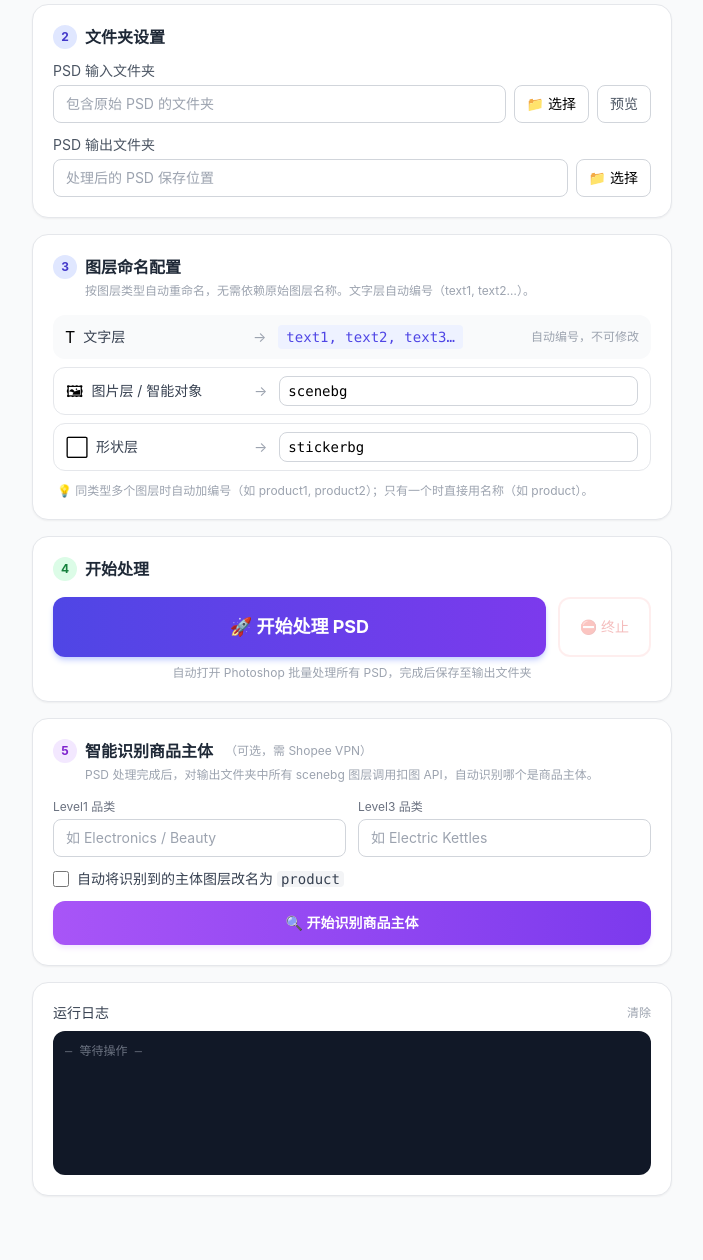
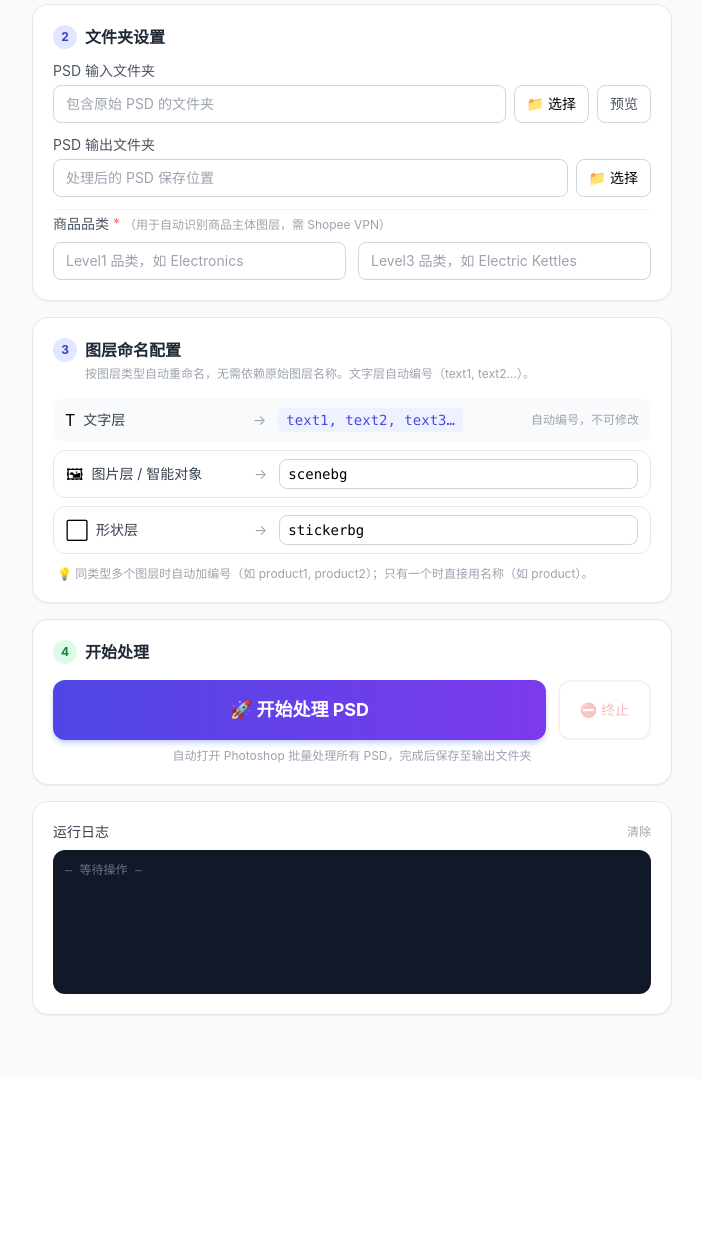
Before and after one commit to cianchan/psd-layer-naming, a Flask app: page / in a window 1280 px wide. Shown: the part 229-1489 px from the top of the page, without its empty margins (288-991 px from the left). After the commit the page ends 1245 px from the top, so only its background shows below. Run offline with Flask 3, Linux system fonts and the light colour scheme; some libraries are stand-ins or nearby versions.

Commit message:
Make product detection mandatory, integrated into main run flow
- Level1/Level3 category inputs moved to Step 2 (Folder Settings) as required fields
- Every PSD run automatically identifies and renames main product layer
  to 'product' after Photoshop finishes (via seg_product.py in _watch thread)
- Remove standalone Step 5 UI block and /api/identify_products route
- UI validates category fields before allowing run

Co-Authored-By: Claude Sonnet 4.6 <noreply@anthropic.com>

```diff
--- a/app.py
+++ b/app.py
@@ -151,14 +151,22 @@ def run():
     data = request.json
     input_folder  = data.get("input_folder", "").strip()
     output_folder = data.get("output_folder", "").strip()
+    level1_cat    = data.get("level1_cat", "").strip()
+    level3_cat    = data.get("level3_cat", "").strip()
     # type_rules: {pixel, smart, shape} → name strings
     type_rules = data.get("type_rules", {
         "pixel": "scenebg", "smart": "scenebg", "shape": "stickerbg"
     })
 
-    for label, val in [("输入文件夹", input_folder), ("输出文件夹", output_folder)]:
+    for label, val in [("输入文件夹", input_folder), ("输出文件夹", output_folder),
+                       ("Level1 品类", level1_cat), ("Level3 品类", level3_cat)]:
         if not val:
             return jsonify({"error": f"请填写 {label}"}), 400
+
+    # Store categories for use in _watch thread
+    job_state["level1_cat"] = level1_cat
+    job_state["level3_cat"] = level3_cat
+    job_state["output_folder"] = output_folder
 
     jsx_log_path = os.path.join(output_folder, "psd_renamer_jsx.log")
     stop_flag_path = os.path.join(output_folder, "psd_renamer_stop.flag")
@@ -171,9 +179,6 @@ def run():
         Path(jsx_log_path).write_text("", encoding="utf-8")  # clear previous log
         log(f"📄 JSX: {jsx_path}")
 
-        # Pass a short JS loader string — reads and evals the JSX file from within Photoshop.
-        # Must use the EXACT installed app name so osascript loads Photoshop's dictionary;
-        # without the dictionary, "do javascript" is unrecognized and causes a parse error.
         jsx_loader = (
             f"var _f=new File('{jsx_path}');"
             "_f.open('r');var _s=_f.read();_f.close();eval(_s);"
@@ -194,7 +199,7 @@ def run():
         job_state["running"] = True
         log("🚀 Photoshop 已启动，正在执行脚本…")
 
-        def _watch(proc):
+        def _watch(proc, out_folder, lvl1, lvl3):
             # Poll log file for real-time updates while script runs
             last_size = 0
             while proc.poll() is None:
@@ -222,9 +227,31 @@ def run():
                 err = stderr.decode().strip()
                 if err:
                     log(f"❌ 错误: {err}")
+            log("✅ Photoshop 处理完成")
+
+            # ── 自动识别商品主体图层 ──────────────────────────────
+            log(f"🔍 开始识别商品主体图层（{lvl1} / {lvl3}）…")
+            try:
+                import seg_product
+                summary = seg_product.process_output_folder(
+                    out_folder, lvl1, lvl3,
+                    auto_rename=True,
+                    log_fn=log
+                )
+                if summary:
+                    log(f"✅ 商品主体识别完成，共处理 {len(summary)} 个 PSD")
+                else:
+                    log("⚠️ 未能识别商品主体（请检查 Shopee VPN 是否连接）")
+            except Exception as e:
+                log(f"❌ 商品主体识别出错: {e}")
+
             job_state["running"] = False
-            log("✅ Photoshop 处理完成")
-        threading.Thread(target=_watch, args=(ps_process,), daemon=True).start()
+
+        threading.Thread(
+            target=_watch,
+            args=(ps_process, output_folder, level1_cat, level3_cat),
+            daemon=True
+        ).start()
 
         return jsonify({"ok": True})
     except Exception as e:
--- a/templates/index.html
+++ b/templates/index.html
@@ -69,6 +69,21 @@
               placeholder="处理后的 PSD 保存位置" oninput="save()" />
             <button onclick="pickFolder('output-folder','PSD 输出文件夹')"
               class="px-3 py-2 text-sm border border-gray-300 rounded-lg bg-white hover:bg-gray-50 whitespace-nowrap">📁 选择</button>
+          </div>
+        </div>
+
+        <!-- Product category inputs (required for auto product detection) -->
+        <div class="pt-1 border-t border-gray-100">
+          <label class="block text-sm text-gray-600 mb-2">商品品类 <span class="text-red-400">*</span> <span class="text-xs text-gray-400 font-normal">（用于自动识别商品主体图层，需 Shopee VPN）</span></label>
+          <div class="flex gap-3">
+            <div class="flex-1">
+              <input id="seg-level1" type="text" placeholder="Level1 品类，如 Electronics" oninput="save()"
+                class="w-full px-3 py-2 text-sm border border-gray-300 rounded-lg focus:outline-none focus:ring-2 focus:ring-indigo-300" />
+            </div>
+            <div class="flex-1">
+              <input id="seg-level3" type="text" placeholder="Level3 品类，如 Electric Kettles" oninput="save()"
+                class="w-full px-3 py-2 text-sm border border-gray-300 rounded-lg focus:outline-none focus:ring-2 focus:ring-indigo-300" />
+            </div>
           </div>
         </div>
       </div>
@@ -149,42 +164,6 @@
       </div>
     </div>
 
-    <!-- Step 5: Product Detection -->
-    <div class="bg-white rounded-2xl border border-gray-200 shadow-sm p-5">
-      <div class="flex items-center gap-2 mb-1">
-        <span class="w-6 h-6 rounded-full bg-purple-100 text-purple-700 text-xs font-bold flex items-center justify-center">5</span>
-        <h2 class="font-semibold text-gray-800">智能识别商品主体</h2>
-        <span class="text-xs font-normal text-gray-400 ml-1">（可选，需 Shopee VPN）</span>
-      </div>
-      <p class="text-xs text-gray-400 mb-4 ml-8">PSD 处理完成后，对输出文件夹中所有 scenebg 图层调用扣图 API，自动识别哪个是商品主体。</p>
-
-      <div class="space-y-3">
-        <div class="flex gap-3">
-          <div class="flex-1">
-            <label class="block text-xs text-gray-500 mb-1">Level1 品类</label>
-            <input id="seg-level1" type="text" placeholder="如 Electronics / Beauty" oninput="saveSeg()"
-              class="w-full px-3 py-2 text-sm border border-gray-300 rounded-lg focus:outline-none focus:ring-2 focus:ring-purple-300" />
-          </div>
-          <div class="flex-1">
-            <label class="block text-xs text-gray-500 mb-1">Level3 品类</label>
-            <input id="seg-level3" type="text" placeholder="如 Electric Kettles" oninput="saveSeg()"
-              class="w-full px-3 py-2 text-sm border border-gray-300 rounded-lg focus:outline-none focus:ring-2 focus:ring-purple-300" />
-          </div>
-        </div>
-
-        <label class="flex items-center gap-2 cursor-pointer">
-          <input id="seg-autorename" type="checkbox" class="w-4 h-4 text-purple-600 rounded" />
-          <span class="text-sm text-gray-700">自动将识别到的主体图层改名为 <code class="bg-gray-100 px-1 rounded">product</code></span>
-        </label>
-
-        <button id="btn-identify" onclick="identifyProducts()"
-          class="w-full py-3 text-sm font-semibold text-white rounded-xl bg-gradient-to-r from-purple-500 to-violet-600 hover:from-purple-600 hover:to-violet-700 active:scale-[0.98] transition-all shadow-md shadow-purple-100">
-          🔍 开始识别商品主体
-        </button>
-        <p id="seg-error" class="text-xs text-red-500 hidden"></p>
-      </div>
-    </div>
-
     <!-- Log -->
     <div class="bg-white rounded-2xl border border-gray-200 shadow-sm p-5">
       <div class="flex items-center justify-between mb-2">
@@ -212,16 +191,10 @@
         outputFolder:document.getElementById("output-folder").value,
         namePixel:   document.getElementById("name-pixel").value,
         nameShape:   document.getElementById("name-shape").value,
+        segLevel1:   document.getElementById("seg-level1").value,
+        segLevel3:   document.getElementById("seg-level3").value,
       };
       localStorage.setItem(STORE_KEY, JSON.stringify(data));
-    }
-
-    function saveSeg() {
-      const data = {
-        segLevel1: document.getElementById("seg-level1").value,
-        segLevel3: document.getElementById("seg-level3").value,
-      };
-      localStorage.setItem(STORE_KEY + "_seg", JSON.stringify(data));
     }
 
     function restore() {
@@ -232,11 +205,8 @@
         if (data.outputFolder) document.getElementById("output-folder").value = data.outputFolder;
         if (data.namePixel)    document.getElementById("name-pixel").value    = data.namePixel;
         if (data.nameShape)    document.getElementById("name-shape").value    = data.nameShape;
-      } catch(e) {}
-      try {
-        const seg = JSON.parse(localStorage.getItem(STORE_KEY + "_seg") || "{}");
-        if (seg.segLevel1) document.getElementById("seg-level1").value = seg.segLevel1;
-        if (seg.segLevel3) document.getElementById("seg-level3").value = seg.segLevel3;
+        if (data.segLevel1)    document.getElementById("seg-level1").value    = data.segLevel1;
+        if (data.segLevel3)    document.getElementById("seg-level3").value    = data.segLevel3;
       } catch(e) {}
     }
 
@@ -293,9 +263,13 @@
       const outputFolder = document.getElementById("output-folder").value.trim();
       const namePixel    = document.getElementById("name-pixel").value.trim() || "scenebg";
       const nameShape    = document.getElementById("name-shape").value.trim() || "stickerbg";
+      const segLevel1    = document.getElementById("seg-level1").value.trim();
+      const segLevel3    = document.getElementById("seg-level3").value.trim();
 
       if (!inputFolder)  { showErr("run-error", "请填写 PSD 输入文件夹"); return; }
       if (!outputFolder) { showErr("run-error", "请填写 PSD 输出文件夹"); return; }
+      if (!segLevel1)    { showErr("run-error", "请填写 Level1 品类"); return; }
+      if (!segLevel3)    { showErr("run-error", "请填写 Level3 品类"); return; }
 
       setRunning(true);
       try {
@@ -304,6 +278,8 @@
           body: JSON.stringify({
             input_folder:  inputFolder,
             output_folder: outputFolder,
+            level1_cat:    segLevel1,
+            level3_cat:    segLevel3,
             type_rules: { pixel: namePixel, smart: namePixel, shape: nameShape }
           })
         });
@@ -363,44 +339,6 @@
       }, 2000);
     }
 
-    // ── Identify Products ────────────────────────────────────
-    async function identifyProducts() {
-      hideErr("seg-error");
-      const outputFolder = document.getElementById("output-folder").value.trim();
-      const level1       = document.getElementById("seg-level1").value.trim();
-      const level3       = document.getElementById("seg-level3").value.trim();
-      const autoRename   = document.getElementById("seg-autorename").checked;
-
-      if (!outputFolder) { showErr("seg-error", "请先填写 PSD 输出文件夹"); return; }
-      if (!level1 || !level3) { showErr("seg-error", "请填写 Level1 和 Level3 品类"); return; }
-
-      document.getElementById("btn-identify").disabled = true;
-      document.getElementById("btn-identify").textContent = "⏳ 识别中…";
-      setRunning(true);
-      appendLog(`🔍 开始识别商品主体 (${level1} / ${level3})…`);
-
-      try {
-        const res = await fetch("/api/identify_products", {
-          method: "POST", headers: {"Content-Type": "application/json"},
-          body: JSON.stringify({
-            output_folder: outputFolder,
-            level1_cat: level1,
-            level3_cat: level3,
-            auto_rename: autoRename
-          })
-        });
-        const d = await res.json();
-        if (d.error) { showErr("seg-error", d.error); setRunning(false); }
-        else { startLogPoller(); }
-      } catch(e) {
-        showErr("seg-error", "请求失败: " + e.message);
-        setRunning(false);
-      } finally {
-        document.getElementById("btn-identify").disabled = false;
-        document.getElementById("btn-identify").textContent = "🔍 开始识别商品主体";
-      }
-    }
-
     // ── Helpers ──────────────────────────────────────────────
     function showErr(id, msg) { const e = document.getElementById(id); e.textContent=msg; e.classList.remove("hidden"); }
     function hideErr(id) { document.getElementById(id).classList.add("hidden"); }
```
